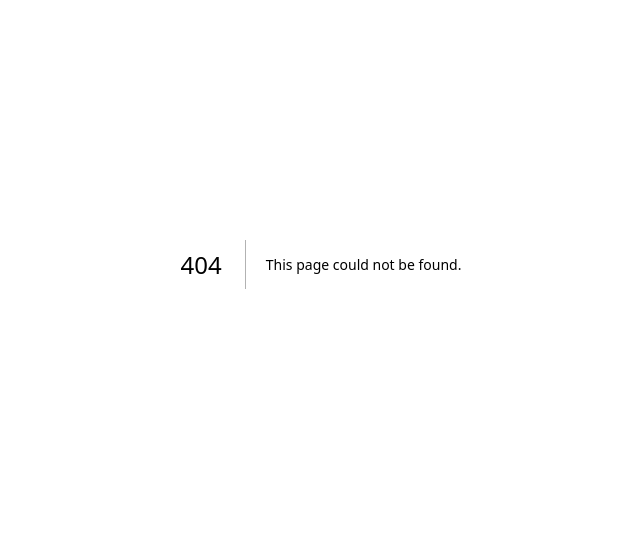
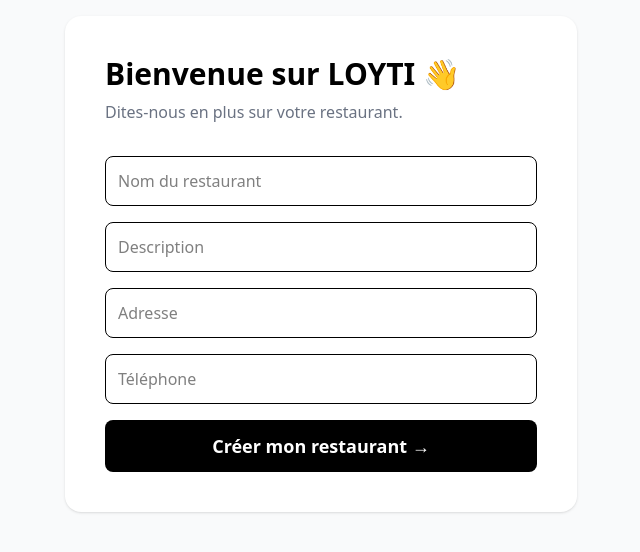
Before and after one commit to veloster/restaurant-app, a Next.js app: page /onboarding in a window 1280 px wide. Before the commit this address had no page. Shown: the part 136-688 px from the top of the page, without its empty margins (319-959 px from the left). Built offline with nearby package versions, Linux system fonts and the light colour scheme; no server answers.

Commit message:
add onboarding flow

```diff
--- a/app/dashboard/page.tsx
+++ b/app/dashboard/page.tsx
@@ -2,13 +2,24 @@
 import { useUser } from "@clerk/nextjs";
 import { useEffect, useState } from "react";
 import { supabase } from "../../lib/supabase";
+import { useRouter } from "next/navigation";
 
 export default function DashboardPage() {
   const { user } = useUser();
+  const router = useRouter();
   const [customers, setCustomers] = useState<any[]>([]);
 
   useEffect(() => {
     if (!user) return;
+    supabase
+      .from("restaurants")
+      .select("*")
+      .eq("user_id", user.id)
+      .then(({ data }) => {
+        if (!data || data.length === 0) {
+          router.push("/onboarding");
+        }
+      });
     supabase
       .from("customers")
       .select("*")
--- /dev/null
+++ b/app/onboarding/page.tsx
@@ -0,0 +1,40 @@
+"use client";
+import { useUser } from "@clerk/nextjs";
+import { useState } from "react";
+import { supabase } from "../../lib/supabase";
+import { useRouter } from "next/navigation";
+
+export default function OnboardingPage() {
+  const { user } = useUser();
+  const router = useRouter();
+  const [form, setForm] = useState({ name: "", description: "", address: "", phone: "" });
+  const [saving, setSaving] = useState(false);
+
+  const handleSubmit = async () => {
+    if (!user) return;
+    setSaving(true);
+    await supabase.from("restaurants").insert({
+      user_id: user.id,
+      ...form,
+    });
+    router.push("/dashboard");
+  };
+
+  return (
+    <div className="min-h-screen bg-gray-50 flex items-center justify-center">
+      <div className="bg-white rounded-2xl shadow p-10 w-full max-w-lg">
+        <h1 className="text-3xl font-bold mb-2">Bienvenue sur LOYTI 👋</h1>
+        <p className="text-gray-500 mb-8">Dites-nous en plus sur votre restaurant.</p>
+        <div className="space-y-4">
+          <input required placeholder="Nom du restaurant" className="w-full border rounded-lg p-3" value={form.name} onChange={e => setForm({...form, name: e.target.value})} />
+          <input placeholder="Description" className="w-full border rounded-lg p-3" value={form.description} onChange={e => setForm({...form, description: e.target.value})} />
+          <input placeholder="Adresse" className="w-full border rounded-lg p-3" value={form.address} onChange={e => setForm({...form, address: e.target.value})} />
+          <input placeholder="Téléphone" className="w-full border rounded-lg p-3" value={form.phone} onChange={e => setForm({...form, phone: e.target.value})} />
+          <button onClick={handleSubmit} disabled={saving} className="w-full bg-black text-white rounded-lg p-3 font-semibold text-lg">
+            {saving ? "Enregistrement..." : "Créer mon restaurant →"}
+          </button>
+        </div>
+      </div>
+    </div>
+  );
+}
```
